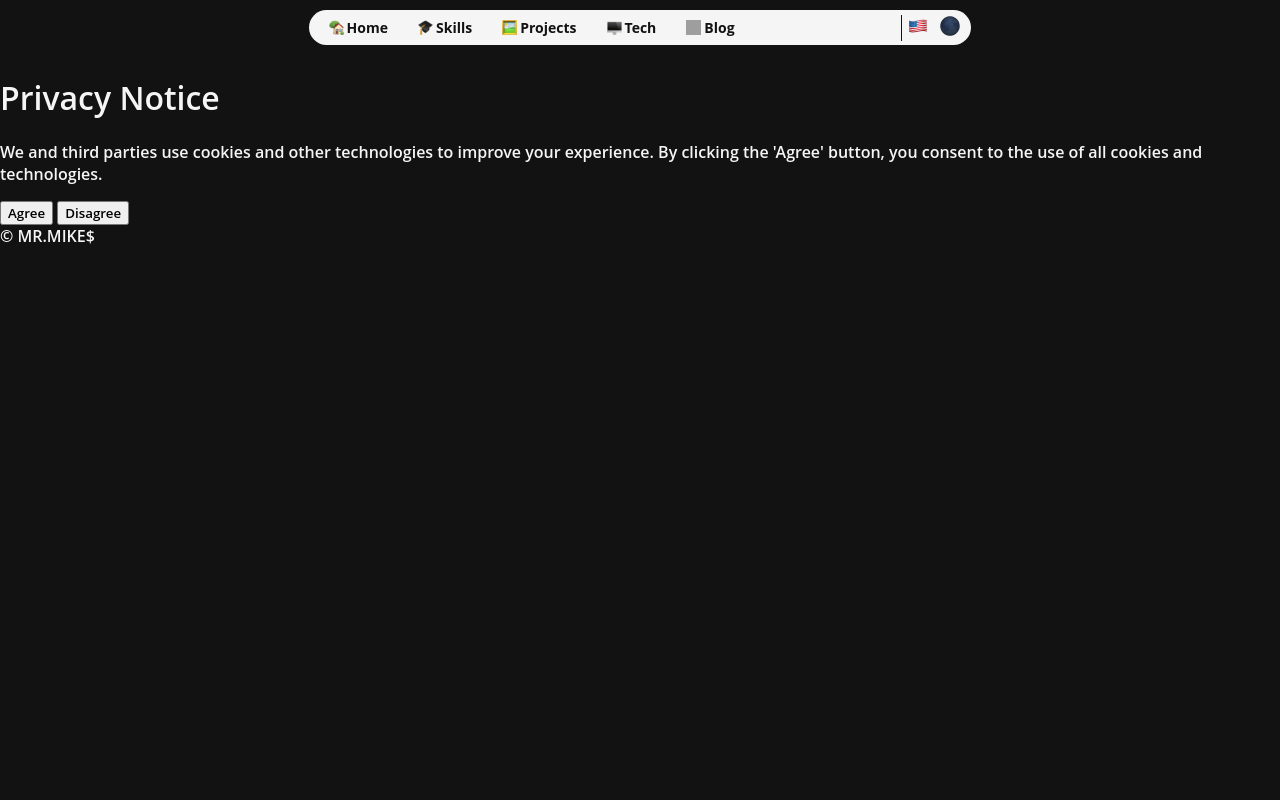
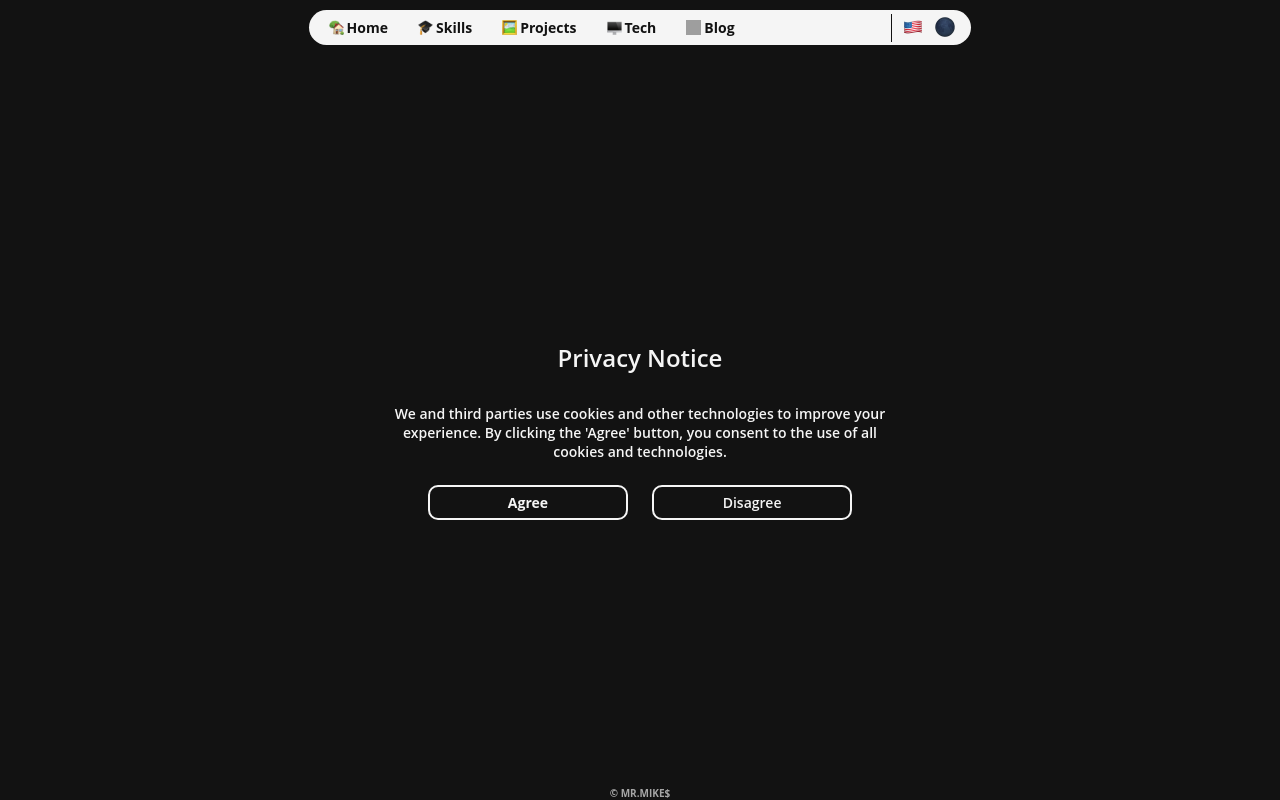
Before and after one commit to mr-mike-mr/mrm-personal-page, a SvelteKit app: page /tech in a window 1280 px wide. Built offline with nearby package versions, Linux system fonts and the light colour scheme; grey boxes are pictures that could not be loaded.

Commit message:
add hover and active for <a> nad <button> in navbar, add style for .cookies_allow_request, add footer on bottom, add flex for body

```diff
--- a/src/routes/+layout.svelte
+++ b/src/routes/+layout.svelte
@@ -118,16 +118,26 @@
 	</nav>
 </header>
 
+<!-- when a permision cookie does not exist -->
 {#if cookies_allowed === undefined}
+	<!-- COOKIES ALLOW REQUEST -->
 	<div class="cookies_allow_request">
+		<!-- HEADING -->
 		<h1>{locales[$lang]["6"]}</h1>
+		<!-- PARAGRAPH -->
 		<p>{locales[$lang]["7"]}</p>
-		<!-- svelte-ignore event_directive_deprecated -->
-		<button class="agree_button" on:click={()=> {Cookies.set("cookie_allow", "true", { expires: 365, secure: true, sameSite:"strict", domain: window.location.hostname }); cookies_allowed = true;}}>{locales[$lang]["8"]}</button>
-		<!-- svelte-ignore event_directive_deprecated -->
-		<button class="disagree_button"  on:click={()=> {Cookies.set("cookie_allow", "false", { expires: 365, secure: true, sameSite:"strict", domain: window.location.hostname }); cookies_allowed = false;}}>{locales[$lang]["9"]}</button>
+		<!-- BUTTONS -->
+		<div>
+			<!-- AGREE BUTTON -->
+			<!-- svelte-ignore event_directive_deprecated -->
+			<button class="agree_button" on:click={()=> {Cookies.set("cookie_allow", "true", { expires: 365, secure: true, sameSite:"strict", domain: window.location.hostname }); cookies_allowed = true;}}>{locales[$lang]["8"]}</button>
+			<!-- DISAGREE BUTTON -->
+			<!-- svelte-ignore event_directive_deprecated -->
+			<button class="disagree_button"  on:click={()=> {Cookies.set("cookie_allow", "false", { expires: 1, secure: true, sameSite:"strict", domain: window.location.hostname }); cookies_allowed = false;}}>{locales[$lang]["9"]}</button>
+		</div>
 	</div>
 {:else}
+	<!-- RENDER CHILDREN -->
 	{@render children()}
 {/if}
 
--- a/static/style.css
+++ b/static/style.css
@@ -8,9 +8,16 @@
 /* Body */
 body {
     width: 100vw;
-    min-height: 100vh;
-    margin: 0;
+    height: 100vh;
+    margin: 0px;
+    padding: 0px;
+    display: flex;
+    flex-direction: column;
+    align-items: center;
 }
+
+
+
 
 
 /* Dark theme */
@@ -27,6 +34,14 @@ html.dark .routes li a {
 html.dark .page_settings {
     border-color: #121212;
 }
+html.dark .cookies_allow_request div button {
+    color: #F5F5F5;
+    border-color: #F5F5F5;
+}
+html.dark .cookies_allow_request div button:hover {
+    color: #121212;
+    background-color: #F5F5F5;
+}
 
 /* Light theme */
 html.light {
@@ -42,17 +57,20 @@ html.light .routes li a {
 html.light .page_settings {
     border-color: #F5F5F5;
 }
+html.light .cookies_allow_request div button {
+    color: #121212;
+    border-color: #121212;
+}
+html.light .cookies_allow_request div button:hover {
+    color: #F5F5F5;
+    background-color: #121212;
+}
 
 
 
 
 
-
-
-
-
-
-/* +layout layout */
+/* HEADER layout */
 header {
     display: flex;
     justify-content: center;
@@ -97,9 +115,21 @@ header nav {
     margin: 0px 15px;
     display: flex;
     flex-wrap: nowrap;
+    transition: transform 0.2s ease;
+    -webkit-transition: transform 0.2s ease;
+    -moz-transition: transform 0.2s ease;
+    -ms-transition: transform 0.2s ease;
+    -o-transition: transform 0.2s ease;
 }
 .routes li a:hover {
-    text-decoration: 2px underline;
+    text-decoration: underline 2px;
+}
+.routes li a:active {
+    transform: scale(0.9);
+    -webkit-transform: scale(0.9);
+    -moz-transform: scale(0.9);
+    -ms-transform: scale(0.9);
+    -o-transform: scale(0.9);
 }
 .routes li a img {
     width: 15px;
@@ -109,21 +139,89 @@ header nav {
 .page_settings {
     list-style: none;
     display: flex;
-    margin: 0;
-    padding: 0;
+    margin: 0px;
+    padding: 0px 5px 0px 5px;
     border-left: 0.5px solid;
 }
 .page_settings li button {
     background-color: transparent;
     border: none;
+    margin: 2px 0px 0px 0px;
+    transition: transform 0.2s ease;
+    -webkit-transition: transform 0.2s ease;
+    -moz-transition: transform 0.2s ease;
+    -ms-transition: transform 0.2s ease;
+    -o-transition: transform 0.2s ease;
+}
+.page_settings li button:active {
+    transform: scale(0.9);
+    -webkit-transform: scale(0.9);
+    -moz-transform: scale(0.9);
+    -ms-transform: scale(0.9);
+    -o-transform: scale(0.9);
 }
 .page_settings li button img {
     width: 20px;
     height: 20px;
 }
 
-/* Home layout */
-/* Skills layout */
-/* Projects layout */
-/* Tech layout */
-/* Blog layout */
+/* COOKIES ALLOW REQUEST layout */
+.cookies_allow_request {
+    display: flex;
+    flex: 1;
+    flex-direction: column;
+    justify-content: center;
+    width: 40%;
+    min-width: 320px;
+    text-align: center;
+}
+.cookies_allow_request h1 {
+    font-size: 24px;
+}
+.cookies_allow_request p {
+    font-size: 14px;
+}
+.cookies_allow_request div button {
+    width: 200px;
+    height: 35px;
+    margin: 10px;
+    font-size: 14px;
+    border: 2px solid;
+    background-color: transparent;
+    border-radius: 10px;
+    -webkit-border-radius: 10px;
+    -moz-border-radius: 10px;
+    -ms-border-radius: 10px;
+    -o-border-radius: 10px;
+    transition: transform 0.2s ease;
+    -webkit-transition: transform 0.2s ease;
+    -moz-transition: transform 0.2s ease;
+    -ms-transition: transform 0.2s ease;
+    -o-transition: transform 0.2s ease;
+}
+.cookies_allow_request div button:active {
+    transform: scale(0.9);
+    -webkit-transform: scale(0.9);
+    -moz-transform: scale(0.9);
+    -ms-transform: scale(0.9);
+    -o-transform: scale(0.9);
+}
+.agree_button {
+    font-weight: 700;
+}
+
+/* FOOTER layout */
+footer {
+    bottom: 0;
+    position: absolute;
+    text-align: center;
+    font-size: 10px;
+    font-weight: 700;
+    color: #A6A6A6;
+}
+
+/* HOME layout */
+/* SKILLS layout */
+/* PROJECTS layout */
+/* TECH layout */
+/* BLOG layout */
```
